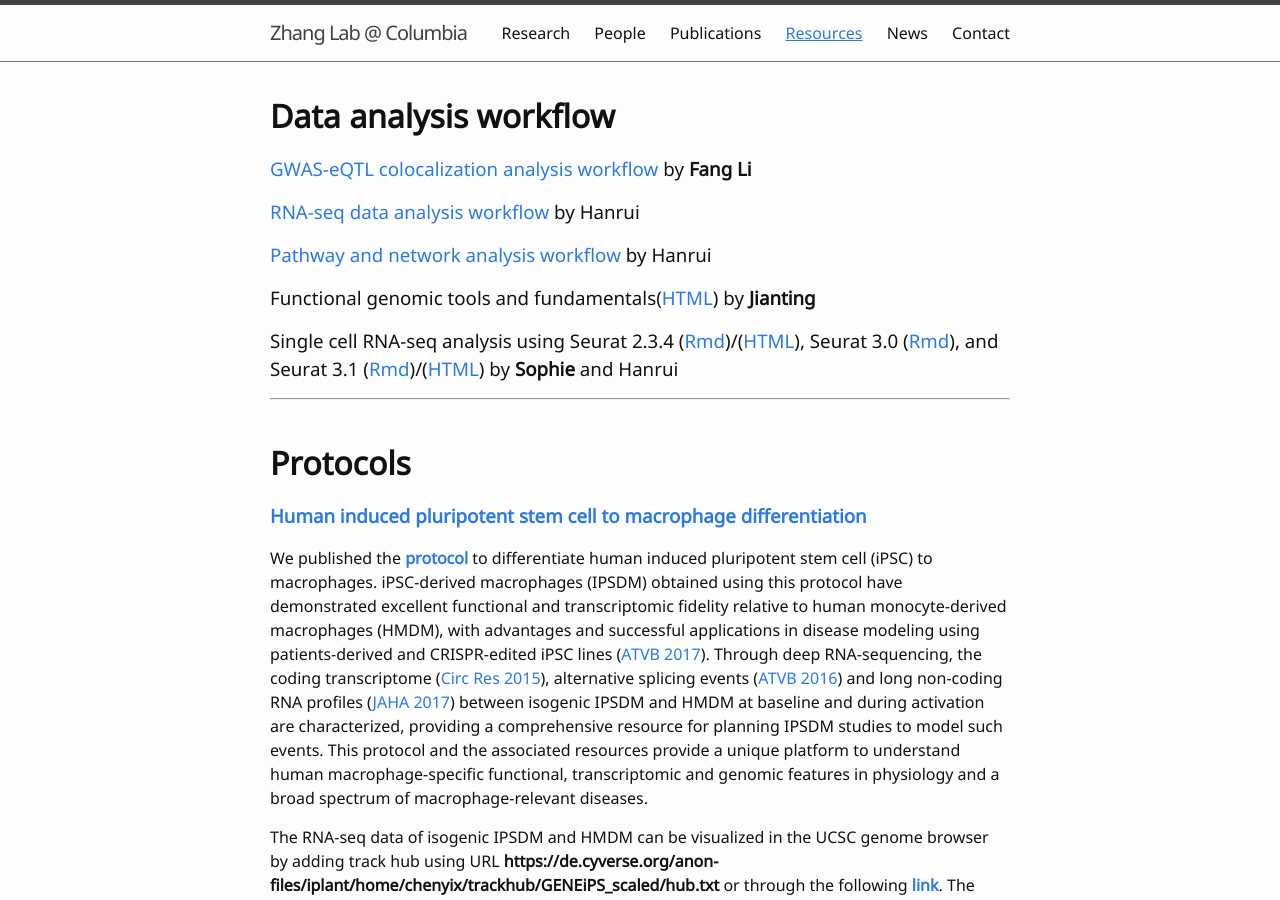
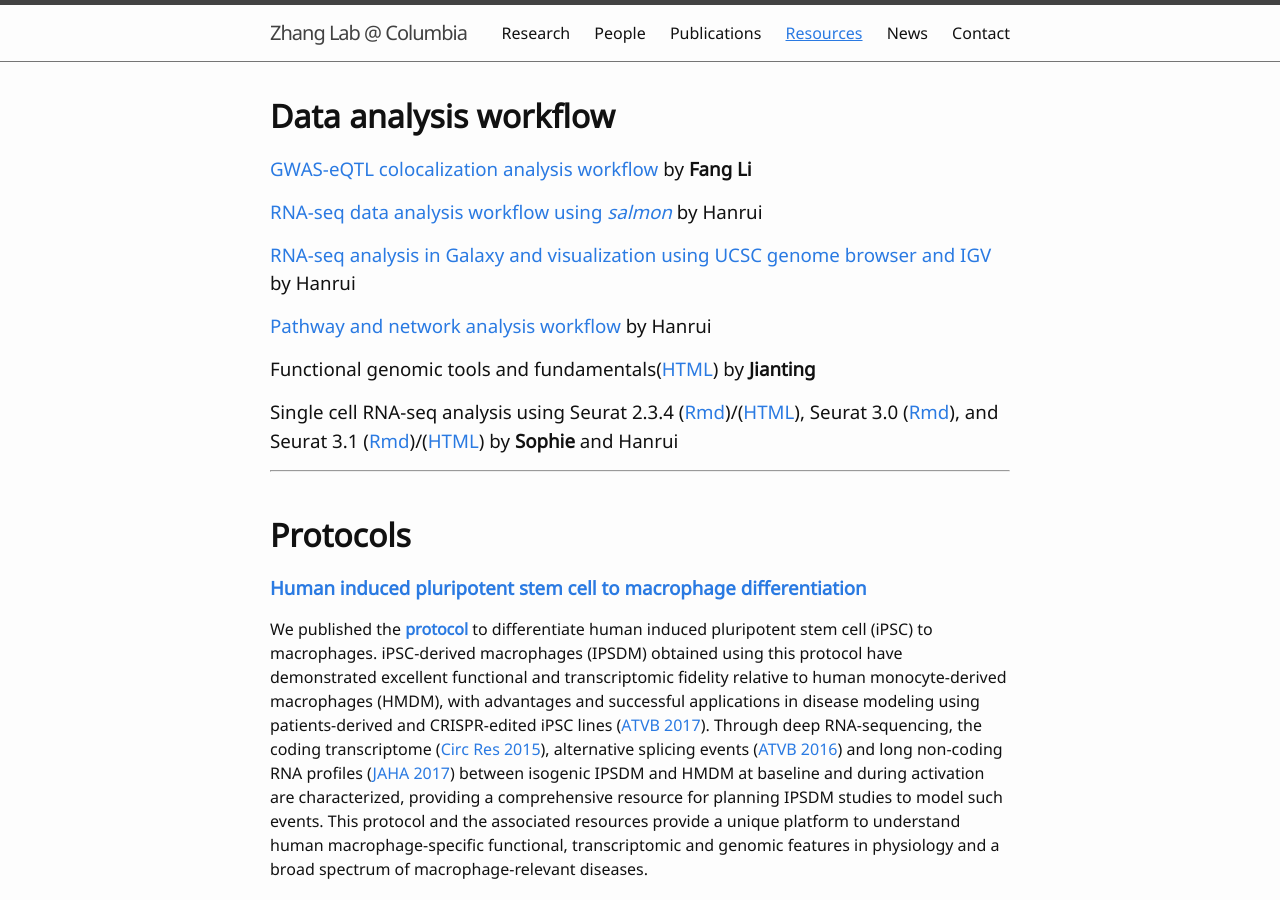
Before and after one commit to hanruizhang/zhanglab, a Jekyll site: the page built from 4_Resources.md, in a window 1280 px wide and 900 px high. Built offline with Jekyll 4.4.1, drawn with Linux system fonts in a browser that asks for light colours.

Commit message:
Update 4_Resources.md

```diff
--- a/4_Resources.md
+++ b/4_Resources.md
@@ -8,7 +8,8 @@ nav: true
 # **Data analysis workflow**
 
 ### [GWAS-eQTL colocalization analysis workflow](https://hanruizhang.github.io/GWAS-eQTL-Colocalization/) by **Fang Li**
-### [RNA-seq data analysis workflow](https://hanruizhang.github.io/RNAseq-analysis-workflow/) by Hanrui
+### [RNA-seq data analysis workflow using _salmon_](https://hanruizhang.github.io/RNAseq-analysis-workflow/) by Hanrui
+### [RNA-seq analysis in Galaxy and visualization using UCSC genome browser and IGV](/file/CSHL_TGB2021.html) by Hanrui
 ### [Pathway and network analysis workflow](https://hanruizhang.github.io/Pathway-Network-Analysis/) by Hanrui
 ### Functional genomic tools and fundamentals([HTML](/file/Functional-Genomics-Tools_202004.html)) by **Jianting**
 ### Single cell RNA-seq analysis using Seurat 2.3.4 ([Rmd](/file/scRNAseq_Tutorial_latest.Rmd))/([HTML](/file/scRNAseq_Tutorial_latest.html)), Seurat 3.0 ([Rmd](/file/Zhang_Seurat_PBMC_20191001.Rmd)), and Seurat 3.1 ([Rmd](/file/00_Seurat_PBMC_20200310.Rmd))/([HTML](/file/00_Seurat_PBMC_20200310.html)) by **Sophie** and Hanrui
```
